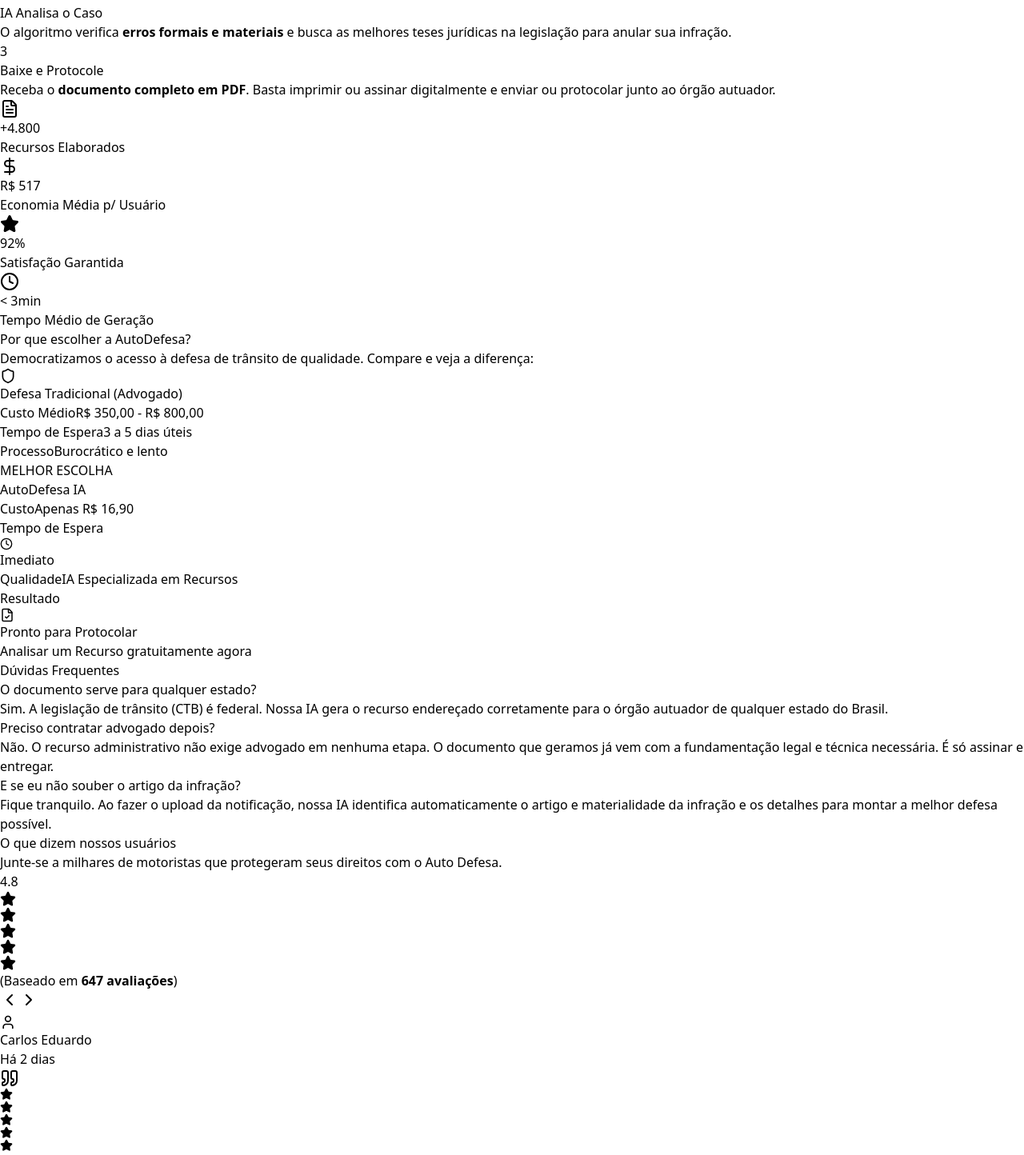
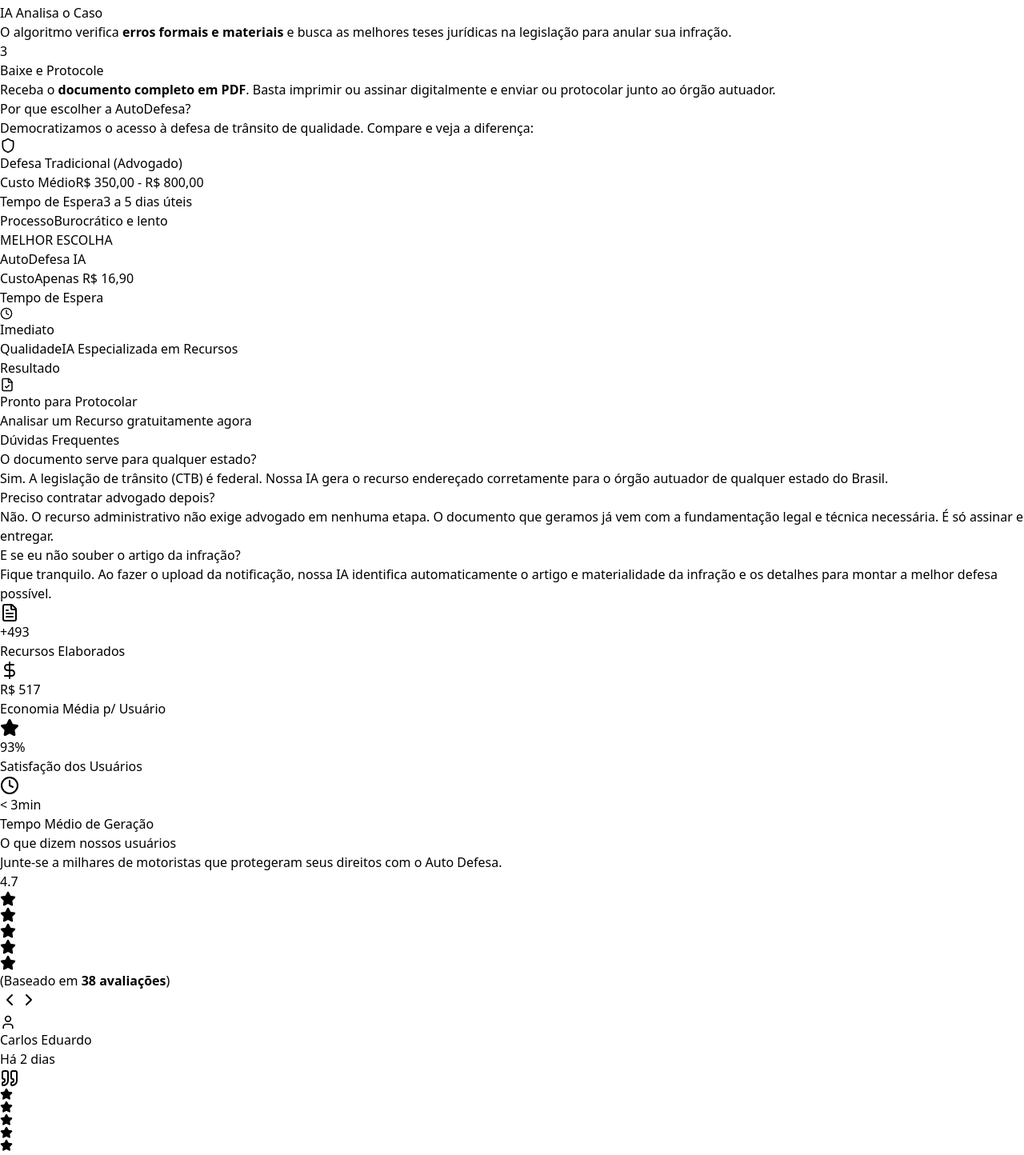
Before and after one commit to rodrigocvmd/auto-defesa, a React (Vite) app in the folder client/: page / in a window 1280 px wide. Shown: the part 640-2084 px from the top of the page at 80% size. Built offline with nearby package versions, Linux system fonts and the light colour scheme; no server answers; what @react-pdf/renderer would draw is missing.

Commit message:
fix: limit modal analysis

```diff
--- a/client/src/components/Testimonials.jsx
+++ b/client/src/components/Testimonials.jsx
@@ -329,7 +329,7 @@ const Testimonials = () => {
 
 					<div className="flex-col">
 						<div className="flex items-center justify-center gap-2 mt-4 text-yellow-500 font-bold">
-							<span className="text-2xl text-gray-900">4.8</span>
+							<span className="text-2xl text-gray-900">4.7</span>
 							<div className="flex">
 								{[...Array(5)].map((_, i) => (
 									<Star
@@ -342,7 +342,7 @@ const Testimonials = () => {
 							</div>
 						</div>
 						<span className="text-sm text-gray-500 font-normal">
-							(Baseado em <strong>647 avaliações</strong>)
+							(Baseado em <strong>38 avaliações</strong>)
 						</span>
 					</div>
 				</div>
--- a/client/src/pages/Home.jsx
+++ b/client/src/pages/Home.jsx
@@ -23,7 +23,7 @@ const Home = () => {
 				description="Anule sua multa de trânsito em minutos com Inteligência Artificial. Defesa prévia, JARI e CETRAN. Recurso personalizado e pronto para imprimir."
 				keywords="recurso de multa, multa de transito, recorrer multa, inteligencia artificial, advogado transito online, anular multa"
 			/>
-			<div className="flex flex-col gap-20 pb-20">
+			<div className="flex flex-col gap-20 pb-8">
 				{/* HERO SECTION */}
 				<section className="relative pt-8 pb-4 lg:pt-10 lg:pb-10 overflow-hidden">
 					<div className="absolute inset-0 -z-10 bg-[radial-gradient(ellipse_at_top_right,_var(--tw-gradient-stops))] from-blue-100/50 via-gray-50 to-white"></div>
@@ -116,52 +116,6 @@ const Home = () => {
 								Receba o <strong>documento completo em PDF</strong>. Basta imprimir ou assinar
 								digitalmente e enviar ou protocolar junto ao órgão autuador.
 							</p>
-						</div>
-					</div>
-				</section>
-
-				{/* NÚMEROS POSITIVOS */}
-				<section className="relative py-24 overflow-hidden">
-					<div className="absolute inset-0 -z-10 bg-gray-50/50"></div>
-					<div className="absolute top-1/2 left-1/2 -translate-x-1/2 -translate-y-1/2 w-full h-full -z-10 bg-[radial-gradient(circle_at_center,_var(--tw-gradient-stops))] from-blue-50/50 via-transparent to-transparent"></div>
-
-					<div className="max-w-7xl mx-auto px-4 sm:px-6 lg:px-8">
-						<div className="grid grid-cols-1 md:grid-cols-2 lg:grid-cols-4 gap-8">
-							<div className="bg-white p-8 rounded-3xl border border-gray-100 shadow-sm hover:shadow-md transition-all group">
-								<div className="w-12 h-12 bg-blue-100 rounded-2xl flex items-center justify-center text-blue-600 mb-6 group-hover:scale-110 transition-transform">
-									<FileText size={24} />
-								</div>
-								<div className="text-gray-900 text-4xl font-black mb-2 tracking-tight">+4.800</div>
-								<div className="text-gray-500 font-medium">Recursos Elaborados</div>
-								<div className="mt-4 h-1 w-12 bg-blue-600 rounded-full"></div>
-							</div>
-
-							<div className="bg-white p-8 rounded-3xl border border-gray-100 shadow-sm hover:shadow-md transition-all group">
-								<div className="w-12 h-12 bg-green-100 rounded-2xl flex items-center justify-center text-green-600 mb-6 group-hover:scale-110 transition-transform">
-									<DollarSign size={24} />
-								</div>
-								<div className="text-gray-900 text-4xl font-black mb-2 tracking-tight">R$ 517</div>
-								<div className="text-gray-500 font-medium">Economia Média p/ Usuário</div>
-								<div className="mt-4 h-1 w-12 bg-green-600 rounded-full"></div>
-							</div>
-
-							<div className="bg-white p-8 rounded-3xl border border-gray-100 shadow-sm hover:shadow-md transition-all group">
-								<div className="w-12 h-12 bg-yellow-100 rounded-2xl flex items-center justify-center text-yellow-600 mb-6 group-hover:scale-110 transition-transform">
-									<Star size={24} fill="currentColor" />
-								</div>
-								<div className="text-gray-900 text-4xl font-black mb-2 tracking-tight">92%</div>
-								<div className="text-gray-500 font-medium">Satisfação Garantida</div>
-								<div className="mt-4 h-1 w-12 bg-yellow-500 rounded-full"></div>
-							</div>
-
-							<div className="bg-white p-8 rounded-3xl border border-gray-100 shadow-sm hover:shadow-md transition-all group">
-								<div className="w-12 h-12 bg-indigo-100 rounded-2xl flex items-center justify-center text-indigo-600 mb-6 group-hover:scale-110 transition-transform">
-									<Clock size={24} />
-								</div>
-								<div className="text-gray-900 text-4xl font-black mb-2 tracking-tight">&lt; 3min</div>
-								<div className="text-gray-500 font-medium">Tempo Médio de Geração</div>
-								<div className="mt-4 h-1 w-12 bg-indigo-600 rounded-full"></div>
-							</div>
 						</div>
 					</div>
 				</section>
@@ -287,6 +241,54 @@ const Home = () => {
 					</div>
 				</section>
 
+				{/* NÚMEROS POSITIVOS */}
+				<section className="relative overflow-hidden">
+					<div className="absolute inset-0 -z-10 bg-gray-50/50"></div>
+					<div className="absolute top-1/2 left-1/2 -translate-x-1/2 -translate-y-1/2 w-full h-full -z-10 bg-[radial-gradient(circle_at_center,_var(--tw-gradient-stops))] from-blue-50/50 via-transparent to-transparent"></div>
+
+					<div className="max-w-7xl mx-auto px-4 sm:px-6 lg:px-8">
+						<div className="grid grid-cols-1 md:grid-cols-2 lg:grid-cols-4 gap-8">
+							<div className="bg-white p-8 rounded-3xl border border-gray-100 shadow-sm hover:shadow-md transition-all group">
+								<div className="w-12 h-12 bg-blue-100 rounded-2xl flex items-center justify-center text-blue-600 mb-6 group-hover:scale-110 transition-transform">
+									<FileText size={24} />
+								</div>
+								<div className="text-gray-900 text-4xl font-black mb-2 tracking-tight">+493</div>
+								<div className="text-gray-500 font-medium">Recursos Elaborados</div>
+								<div className="mt-4 h-1 w-12 bg-blue-600 rounded-full"></div>
+							</div>
+
+							<div className="bg-white p-8 rounded-3xl border border-gray-100 shadow-sm hover:shadow-md transition-all group">
+								<div className="w-12 h-12 bg-green-100 rounded-2xl flex items-center justify-center text-green-600 mb-6 group-hover:scale-110 transition-transform">
+									<DollarSign size={24} />
+								</div>
+								<div className="text-gray-900 text-4xl font-black mb-2 tracking-tight">R$ 517</div>
+								<div className="text-gray-500 font-medium">Economia Média p/ Usuário</div>
+								<div className="mt-4 h-1 w-12 bg-green-600 rounded-full"></div>
+							</div>
+
+							<div className="bg-white p-8 rounded-3xl border border-gray-100 shadow-sm hover:shadow-md transition-all group">
+								<div className="w-12 h-12 bg-yellow-100 rounded-2xl flex items-center justify-center text-yellow-600 mb-6 group-hover:scale-110 transition-transform">
+									<Star size={24} fill="currentColor" />
+								</div>
+								<div className="text-gray-900 text-4xl font-black mb-2 tracking-tight">93%</div>
+								<div className="text-gray-500 font-medium">Satisfação dos Usuários</div>
+								<div className="mt-4 h-1 w-12 bg-yellow-500 rounded-full"></div>
+							</div>
+
+							<div className="bg-white p-8 rounded-3xl border border-gray-100 shadow-sm hover:shadow-md transition-all group">
+								<div className="w-12 h-12 bg-indigo-100 rounded-2xl flex items-center justify-center text-indigo-600 mb-6 group-hover:scale-110 transition-transform">
+									<Clock size={24} />
+								</div>
+								<div className="text-gray-900 text-4xl font-black mb-2 tracking-tight">
+									&lt; 3min
+								</div>
+								<div className="text-gray-500 font-medium">Tempo Médio de Geração</div>
+								<div className="mt-4 h-1 w-12 bg-indigo-600 rounded-full"></div>
+							</div>
+						</div>
+					</div>
+				</section>
+
 				{/* AVALIAÇÕES */}
 				<Testimonials />
 
--- a/client/src/pages/UploadDefense/components/modals/HardBlockModal.jsx
+++ b/client/src/pages/UploadDefense/components/modals/HardBlockModal.jsx
@@ -1,6 +1,7 @@
-import React from 'react';
-import { Lock } from 'lucide-react';
-import { useNavigate } from 'react-router-dom';
+import React from "react";
+import { Lock } from "lucide-react";
+import { useNavigate } from "react-router-dom";
+import { Link } from "react-router-dom";
 
 export const HardBlockModal = ({ hardBlockInfo, onClose }) => {
 	const navigate = useNavigate();
@@ -14,9 +15,7 @@ export const HardBlockModal = ({ hardBlockInfo, onClose }) => {
 						<Lock size={40} className="text-red-600" />
 					</div>
 				</div>
-                <h3 className="text-2xl font-black text-gray-900 mb-2">
-                    Acesso Temporariamente Bloqueado
-                </h3>
+				<h3 className="text-2xl font-black text-gray-900 mb-2">Acesso Temporariamente Bloqueado</h3>
 				<p className="text-red-600 font-bold mb-4 bg-red-50 py-2 rounded-lg">
 					{hardBlockInfo?.message || "Limite de segurança atingido."}
 				</p>
@@ -26,6 +25,12 @@ export const HardBlockModal = ({ hardBlockInfo, onClose }) => {
 					Para garantir a estabilidade do sistema, novas análises estão suspensas por:
 					<br />
 					<span className="text-3xl font-black text-gray-900 block mt-4">{timeLeft} minutos</span>
+					{""} Caso entenda que isso tenha sido um erro ou queira elaborar o recurso final agora,
+					entre em contato com nosso pronto{" "}
+					<Link className="underline" to="/help">
+						suporte
+					</Link>
+					.
 				</p>
 
 				<button
--- a/client/src/pages/UploadDefense/components/modals/LimitExceededModal.jsx
+++ b/client/src/pages/UploadDefense/components/modals/LimitExceededModal.jsx
@@ -24,7 +24,7 @@ export const LimitExceededModal = ({ onClose, onProceed, step }) => (
                 <button
                     onClick={onProceed}
                     className="w-full bg-blue-600 text-white font-bold py-3 rounded-xl hover:bg-blue-700">
-                    Sim, prosseguir para Recurso
+                    Sim, prosseguir para análise
                 </button>
                 <button
                     onClick={onClose}
--- a/client/src/pages/UploadDefense/index.jsx
+++ b/client/src/pages/UploadDefense/index.jsx
@@ -38,6 +38,7 @@ const UploadDefense = () => {
         setShowDivergenceModal,
         analysisData,
         handleUploadAndExtract,
+        handlePreAnalysis,
         formData
     } = logic;
 
@@ -75,9 +76,13 @@ const UploadDefense = () => {
             {showLimitModal && (
                 <LimitExceededModal
                     onClose={() => setShowLimitModal(false)}
-                    onProceed={() => {
+                    onProceed={(e) => {
                         setShowLimitModal(false);
-                        handleUploadAndExtract(true);
+                        if (step === "form") {
+                            handlePreAnalysis(e, true);
+                        } else {
+                            handleUploadAndExtract(true);
+                        }
                     }}
                     step={step}
                 />
--- a/client/src/pages/UploadDefense/steps/FormStep.jsx
+++ b/client/src/pages/UploadDefense/steps/FormStep.jsx
@@ -12,7 +12,6 @@ import {
 	CheckCircle,
 } from "lucide-react";
 import { useNavigate } from "react-router-dom";
-import { LimitExceededModal } from "../components/modals/LimitExceededModal";
 import { LoginPromptModal } from "../components/modals/LoginPromptModal";
 import { HardBlockModal } from "../components/modals/HardBlockModal";
 import { DivergenceWarningModal } from "../components/modals/DivergenceWarningModal";
@@ -64,12 +63,6 @@ export const FormStep = ({
 
 	return (
 		<div className="max-w-5xl mx-auto py-8">
-			{showLimitModal && (
-				<LimitExceededModal
-					onClose={() => setShowLimitModal(false)}
-					onProceed={(e) => handlePreAnalysis(e, true)}
-				/>
-			)}
 			{showLoginPrompt && (
 				<LoginPromptModal
 					onClose={() => setShowLoginPrompt(false)}
```
Also changed, not shown: client/src/layouts/MainLayout.jsx (+7 -7 lines), client/src/pages/About.jsx (+22 -13 lines). Lines whose indentation alone changed are shown as unchanged.
